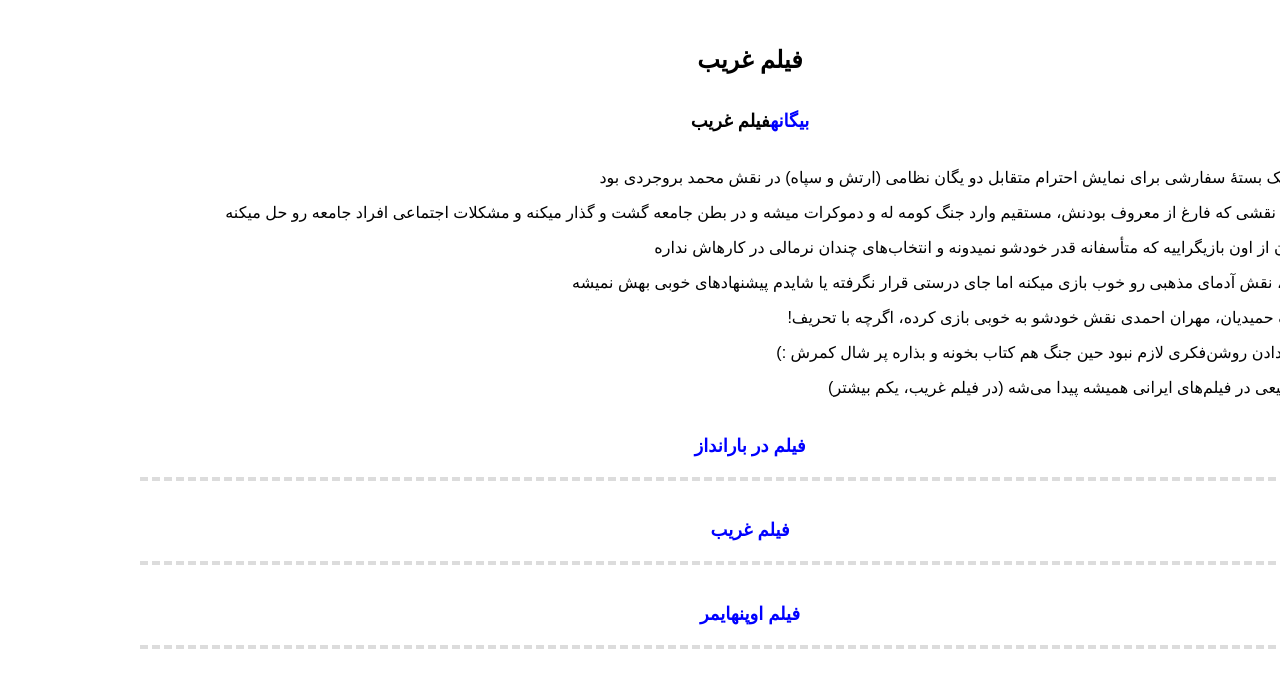
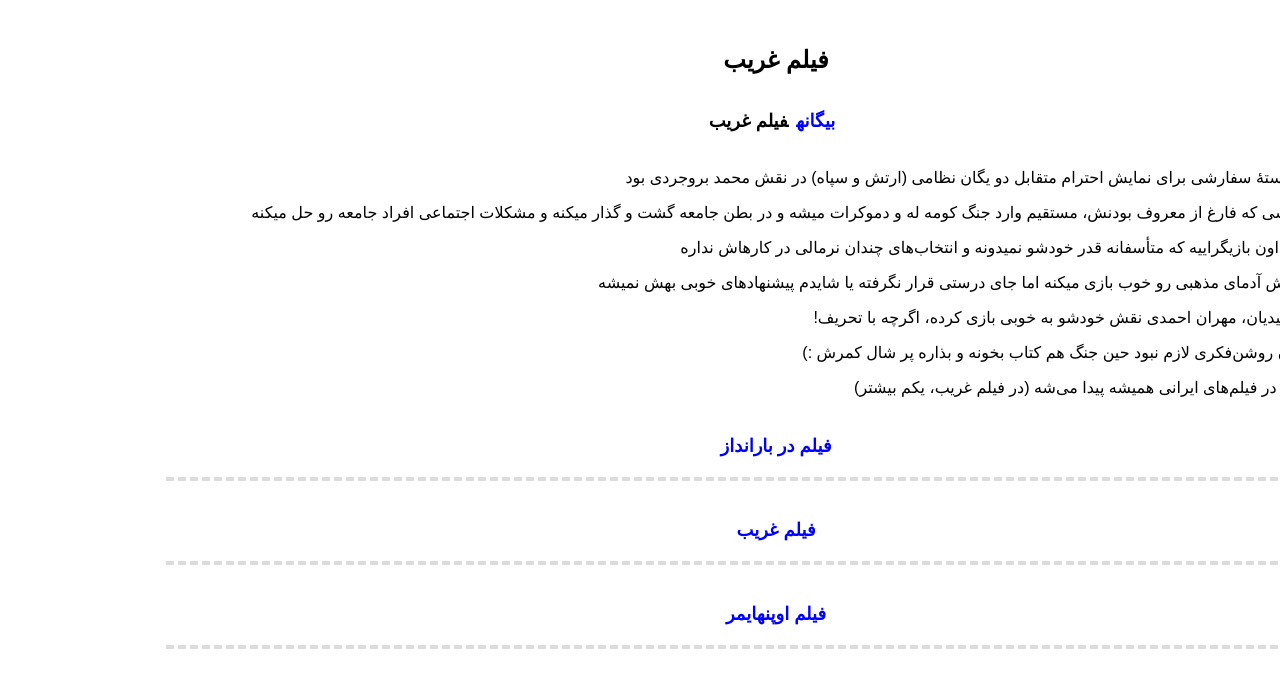
Before and after one commit to darkblog/darkblog.github.io, a Jekyll site: the page built from _posts/2023-8-7-2.md, in a window 1280 px wide. Shown: the top 688 px of the page. Built offline with Jekyll 4.4.1, drawn with Linux system fonts in a browser that asks for light colours.

Commit message:
Update default.html

```diff
--- a/_layouts/default.html
+++ b/_layouts/default.html
@@ -6,7 +6,7 @@
 <title>{{ page.title }}</title>
 <meta name="description" content="{{ page.title }}">
 <link rel="canonical" href="{{ page.url | replace:'index.html','' | prepend: site.baseurl | prepend: site.url }}">
-<style amp-boilerplate>body{font-family:sans-serif;margin:auto;padding:30px;text-align:center}h1{font-size:x-large}h2,h3{font-size:large;padding:20px 10px}h3{border-bottom:4px dashed gainsboro}a{color:blue;text-decoration:none}p{text-align:right}</style>
+<style amp-boilerplate>body{font-family:sans-serif;margin:auto;padding:30px;text-align:center}h1{font-size:x-large}h2,h3{font-size:large;padding:20px}h2 a{padding:8px}h3{border-bottom:4px dashed gainsboro}a{color:blue;text-decoration:none}p{text-align:right}</style>
 </head>
 <body>
 <header>
```
